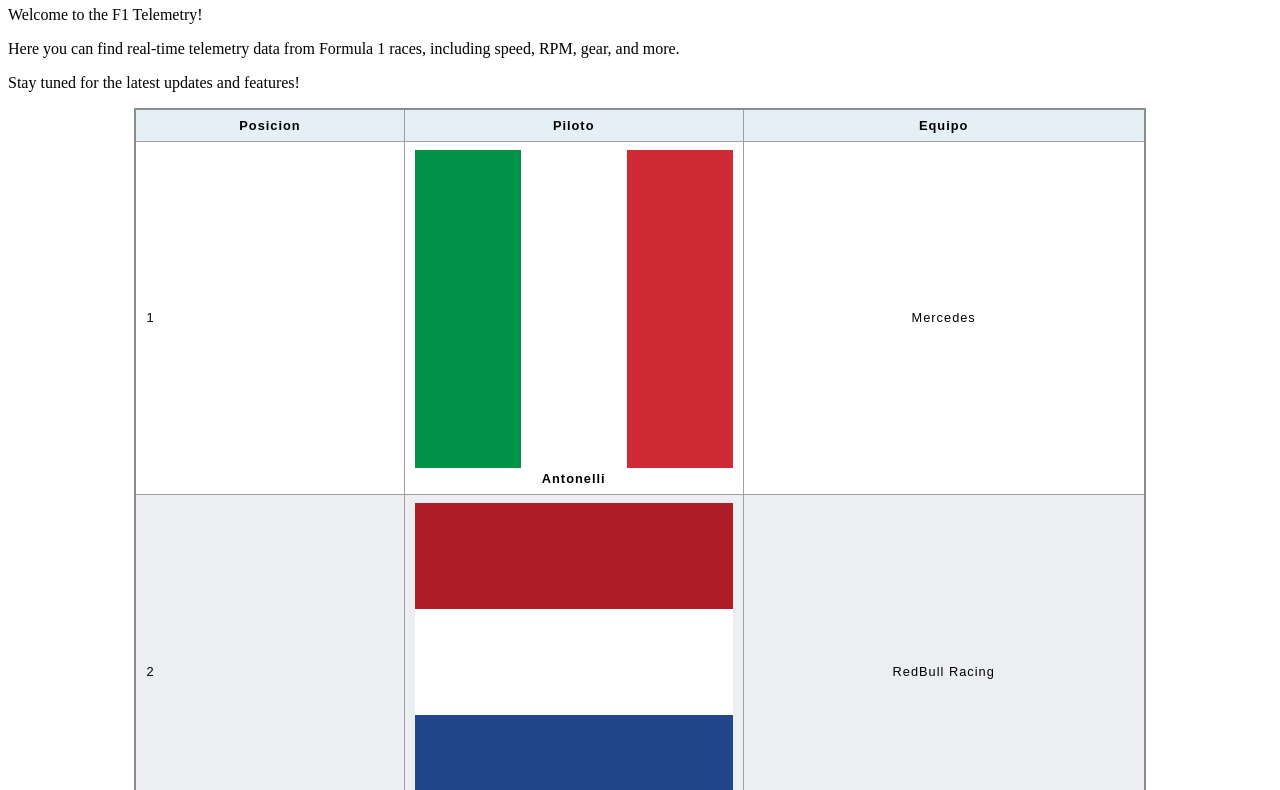
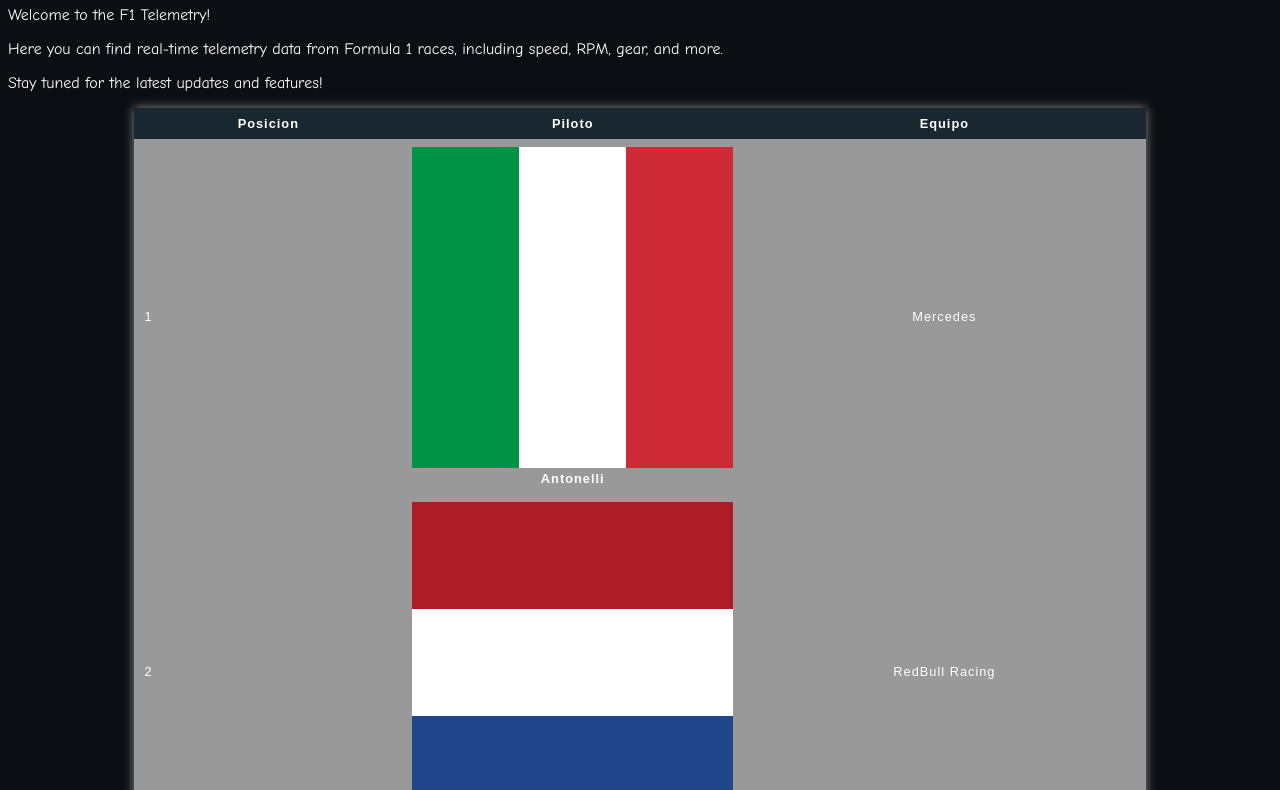
Before and after one commit to Jesutol/f1-tpo, a plain HTML site: page index.html in a window 1280 px wide. Shown: the part 74-864 px from the top of the page. Drawn offline with Linux system fonts and the light colour scheme.

Commit message:
le cambie el fondo

```diff
--- a/style.css
+++ b/style.css
@@ -1,11 +1,19 @@
+body{
+  background-color: #0B0E12;
+  color: #fff;
+  font-family: "comic sans MS";
+}
+
+
 table {
+  background-color: rgb(0, 217, 255);
   border-collapse: collapse;
-  border: 2px solid rgb(140 140 140);
   font-family: sans-serif;
   font-size: 0.8rem;
   letter-spacing: 1px;
   margin:auto;
   width: 80%;
+  box-shadow: 0px 0px 10px #888;
 }
 
 caption {
@@ -16,12 +24,11 @@ caption {
 
 thead,
 tfoot {
-  background-color: rgb(228 240 245);
+  background-color: rgb(25, 39, 49);
 }
 
 th,
 td {
-  border: 1px solid rgb(160 160 160);
   padding: 8px 10px;
 }
 
@@ -29,9 +36,10 @@ td:last-of-type {
   text-align: center;
 }
 
-tbody > tr:nth-of-type(even) {
-  background-color: rgb(237 238 242);
+tbody{
+  background-color: #999;
 }
+
 
 tfoot th {
   text-align: right;
```
